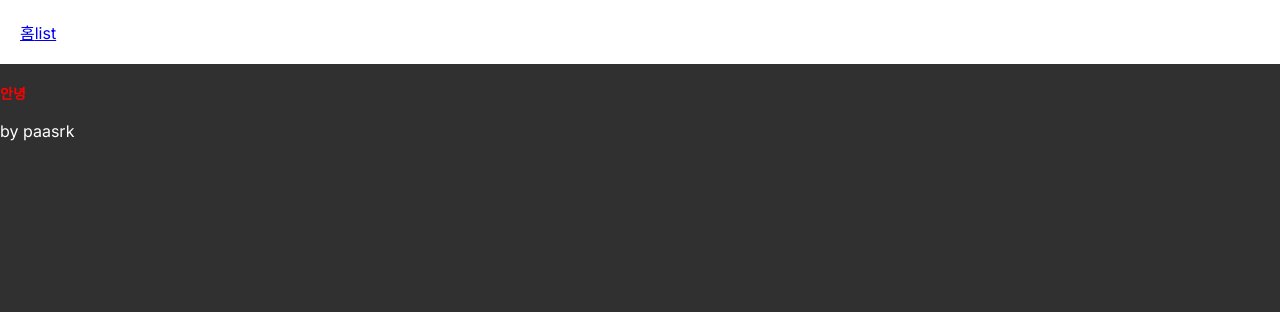
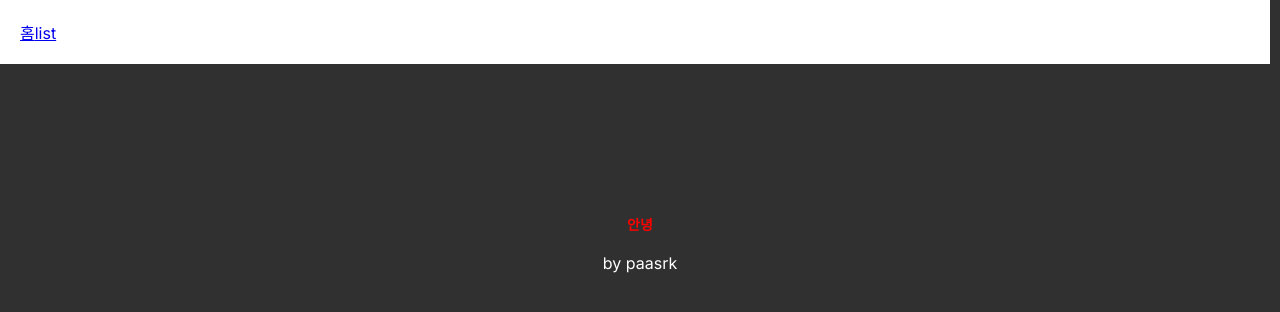
Before and after one commit to castberry10/nextjs-study, a Next.js app in the folder aws-app-fresh/: page / in a window 1280 px wide. Shown: the top 312 px of the page. Built offline with nearby package versions, Linux system fonts and the light colour scheme.

Commit message:
layout.js 사용

```diff
--- a/aws-app-fresh/app/globals.css
+++ b/aws-app-fresh/app/globals.css
@@ -6,7 +6,13 @@ body{
 .red{
 	color: red;
 }
-
+.title{
+	text-align:center;
+	margin-top: 150px;
+}
+.title-sub {
+	text-align : center
+}
 .food{
 	margin: 20px auto;
 	width: 200px;
@@ -18,10 +24,14 @@ body{
 
 .navbar{
 	background: white;
-	padding: 20px
+	padding: 20px;
 }
 
 .navber a{
 	margin-right: 10px;
 	text-decoration: none;
 }
+.navbera{
+	margin-right: 10px;
+	text-decoration: none;
+}
--- a/aws-app-fresh/app/layout.js
+++ b/aws-app-fresh/app/layout.js
@@ -1,6 +1,6 @@
 import './globals.css'
 import { Inter } from 'next/font/google'
-
+import Link from "next/link"
 const inter = Inter({ subsets: ['latin'] })
 
 export const metadata = {
@@ -11,7 +11,14 @@ export const metadata = {
 export default function RootLayout({ children }) {
   return (
     <html lang="en">
-      <body className={inter.className}>{children}</body>
+      <body className={inter.className}>
+		  <div className="navbar navbera">
+			  <Link href = "/">홈</Link>
+			  <Link href = "/list">list</Link>
+
+		  </div>
+		  {children}
+		  </body>
     </html>
   )
 }
--- a/aws-app-fresh/app/list/page.js
+++ b/aws-app-fresh/app/list/page.js
@@ -1,4 +1,6 @@
 export default function List() {
+	let 상품 = ['Tomatoes', 'Pasta', 'Coconut']
+
 	let name = 'paasrk'
   return (
     <div>
--- a/aws-app-fresh/app/page.js
+++ b/aws-app-fresh/app/page.js
@@ -6,11 +6,7 @@ export default function Home() {
 	let name = 'paasrk'
   return (
     <div>
-		  <div className="navbar">
-			  <Link href = "/">홈</Link>
-			  <Link href = "/list">list</Link>
 
-		  </div>
 		<h4 className="title" style={{color:'red', fontSize:'14px'}}>안녕</h4>
 		<p className="title-sub">by {name}</p>
 	</div>
```
